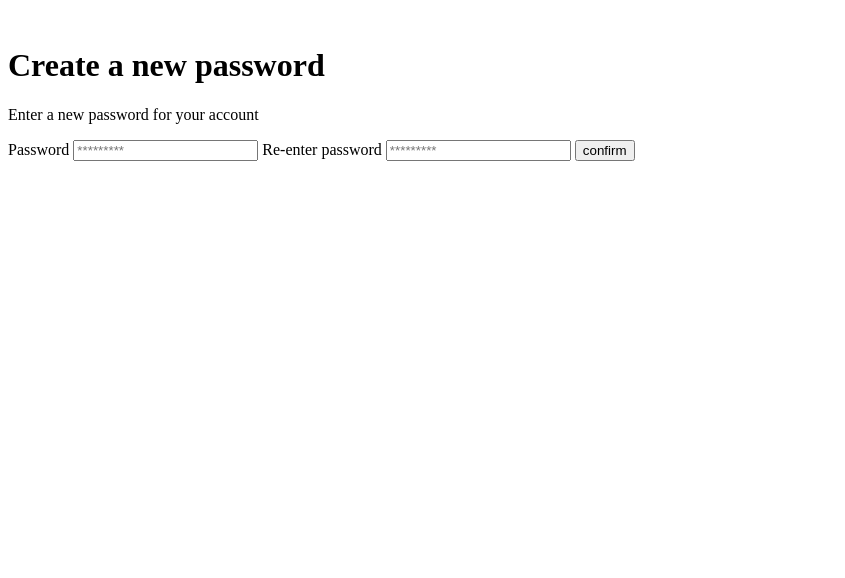
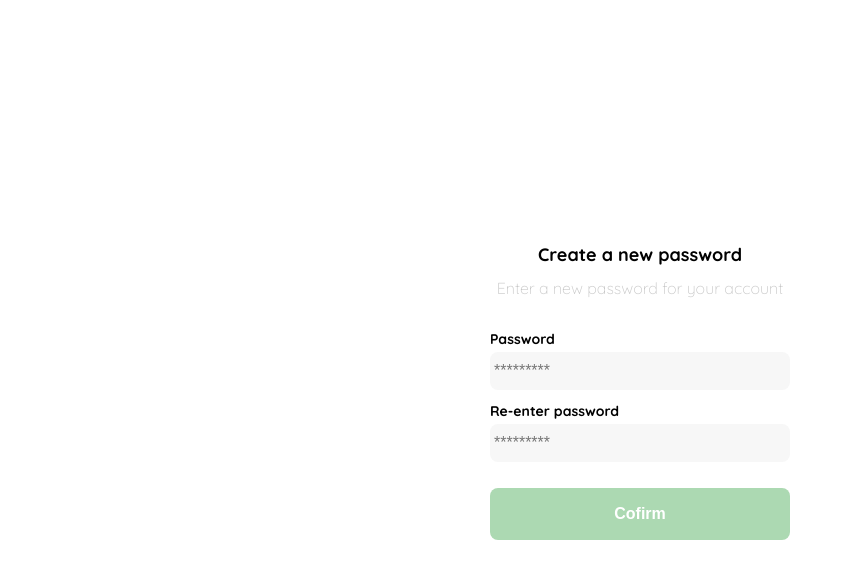
Before and after one commit to dav-dmdo/Yard_Sale, a plain HTML site: page clase1.html in a window 1280 px wide. Shown: the whole page, without its empty margins (0-845 px from the left). Drawn offline with Linux system fonts and the light colour scheme.

Commit message:
Password Page added with styles

```diff
--- a/clase1.html
+++ b/clase1.html
@@ -3,12 +3,113 @@
 <head>
   <meta charset="UTF-8">
   <meta name="viewport" content="width=device-width, initial-scale=1.0">
+  <link rel="preconnect" href="https://fonts.googleapis.com">
+  <link rel="preconnect" href="https://fonts.gstatic.com" crossorigin>
+  <link href="https://fonts.googleapis.com/css2?family=Quicksand:wght@300;500;700&display=swap" rel="stylesheet">
   <title>Document</title>
+  <style>
+    :root{
+      --black:#000000;
+      --white: #FFFFFF;
+      --very-light-pink: #C7C7C7;
+      --text-input-field: #F7F7F7;
+      --dark: #232830;
+      --hospital-green: #ACD9B2;
+      --sm: 14px ;
+      --md: 16px;
+      --lg: 18px;
+    }
+
+    body{
+      font-family: 'Quicksand', sans-serif;
+      margin: 0;
+    }
+
+    .login {
+      width: 100%;
+      height: 100vh;
+      display: grid;
+      place-items: center;
+    }
+
+    .form-container{
+      display: grid;
+      grid-template-rows: auto 1fr auto;
+      width: 300px;
+    }
+
+    .logo{
+      width: 150px;
+      margin-bottom: 48px;
+      justify-self: center;
+      display: none;
+    }
+
+    .title {
+      font-size: var(--lg);
+      margin-bottom: 12px;
+      text-align: center;
+    }
+
+    .subtitle{
+      color: var(--very-light-pink);
+      font-size: var(--md);
+      font-weight: 300;
+      margin-top: 0;
+      margin-bottom: 32px;
+      text-align: center;
+    }
+
+    .form{
+      display: flex;
+      flex-direction: column;
+    }
+
+    .label{
+      font-size: var(--sm);
+      font-weight: bold;
+      margin-bottom: 4px;
+    }
+
+    .input {
+      background-color: var(--text-input-field);
+      border: none;
+      border-radius: 8px;
+      height: 30px;
+      font-size: var(--md);
+      padding: 4px;
+      margin-bottom: 12px;
+    }
+
+    .primary-button{
+      background-color: var(--hospital-green);
+      border-radius: 8px;
+      border: none;
+      color: var(--white);
+      width: 100%;
+      cursor: pointer;
+      font-size: var(--md);
+      font-weight: bold;
+      height: 52px;
+    }
+
+    .login-button{
+      margin-top: 14px;
+      margin-bottom: 30px;
+    }
+
+    @media (max-width: 640px){
+      .logo{
+        display: block;
+      }
+    }
+
+  </style>
 </head>
 <body>
   <div class="login">
     <div class="form-container">
-      <img src="" alt="" class="logo">
+      <img src="./logos/logo_yard_sale.svg" alt="logo" class="logo">
       <h1 class="title">Create a new password</h1>
       <p class="subtitle">Enter a new password for your account</p>
       <form action="/" class="form">
@@ -18,7 +119,7 @@
         <label for="new-password" class="label">Re-enter password</label>
         <input type="password" id="new-password" placeholder="*********" class="input input-password">
 
-        <input type="submit" value="confirm" class="primary-button login-button">
+        <input type="submit" value="Cofirm" class="primary-button login-button">
       </form>
     </div>
   </div>
```
